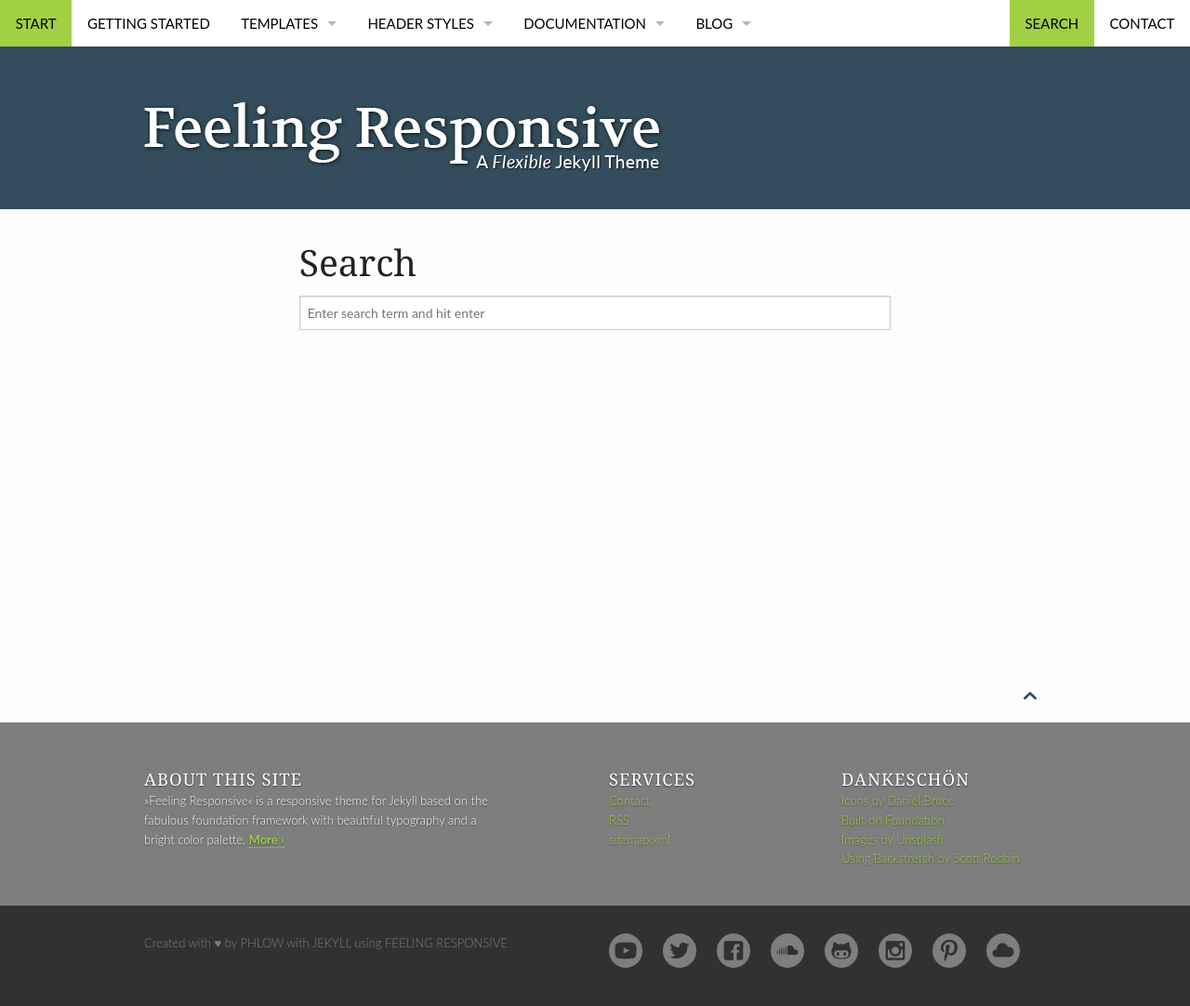
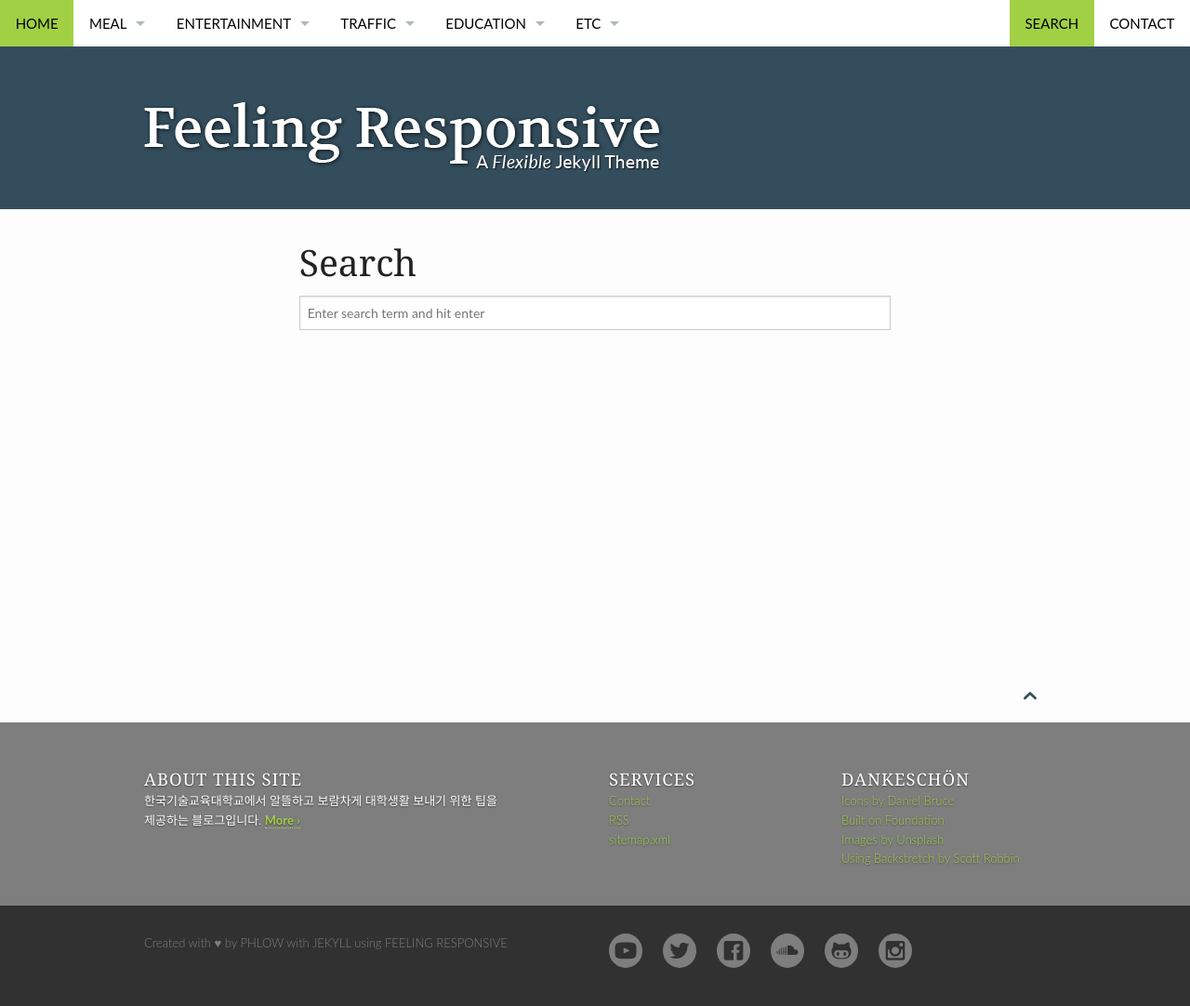
Before and after one commit to koreadongwoo/kknn8.github.com, a Jekyll site: the page built from pages/search.md, in a window 1280 px wide. Shown: the whole page at 93% size. Built offline with Jekyll 4.4.1, drawn with Linux system fonts in a browser that asks for light colours.

Commit message:
first_mdofied

```diff
--- a/_config.yml
+++ b/_config.yml
@@ -8,21 +8,21 @@
 #                                                 /____/
 #
 # Title of your website
-title: "Feeling Responsive"
+title: "Well-Surviving In Koreatech"
 
 
 # The slogan describes your website and is used on homepage in <title> and other important places
-slogan: "A Flexible Theme for Jekyll"
+slogan: "알뜰하게 살아보자"
 
 
 # The description is used on homepage and in the footer to quickly describe your website. Use a maximum of 150 characters for SEO-purposes.
-description: "»Feeling Responsive« is a responsive theme for Jekyll based on the fabulous foundation framework with beautiful typography and a bright color palette."
+description: "한국기술교육대학교에서 알뜰하고 보람차게 대학생활 보내기 위한 팁을 제공하는 블로그입니다."
 
 
 # This URL is the main adresse. Don't include a slash at the end.
 #
-url: "https://phlow.github.io/feeling-responsive"
-baseurl: ""
+url: "https://kknn8.github.io"
+baseurl: "https://github.com/kknn8/kknn8.github.com"
 
 # This is for the editing function in _/includes/improve_content.html
 # Leave it empty if your site is not on GitHub/GitHub Pages
--- a/_data/authors.yml
+++ b/_data/authors.yml
@@ -5,5 +5,5 @@
 #
 # Ressource › http://blog.sorryapp.com/blogging-with-jekyll/2014/02/06/adding-authors-to-your-jekyll-site.html
 your_author_name:
-    name: "Moritz »mo.« Sauer"
-    url: http://mo.phlow.de/
+    name: "2분반 8조"
+    url: https://github.com/kknn8
--- a/_data/navigation.yml
+++ b/_data/navigation.yml
@@ -1,74 +1,73 @@
-- title: Start
+- title: Home
   url: "/"
   side: left
 
-- title: Getting Started
-  url: "/getting-started/"
-  side: left
-
-- title: "Templates"
-  url: "/design/"
+- title: Meal
+  url: "/meal/"
   side: left
   dropdown:
-  - title: "Grid & Colors"
-    url: "/design/grid/"
-  - title: "Typography"
-    url: "/design/typography/"
-  - title: "Page/Post"
-    url: "/design/page/"
-  - title: "Post-Left-Sidebar"
-    url: "/design/post-left-sidebar/"
-  - title: "Post-Right-Sidebar"
-    url: "/design/post-right-sidebar/"
-  - title: "Page Full-Width"
-    url: "/design/page-fullwidth/"
-  - title: "Blog-Page"
-    url: "/blog/"
-  - title: "Video"
-    url: "/design/video/"
-  - title: "Gallery"
-    url: "/design/gallery/"
-  - title: "Portfolio"
-    url: "/design/portfolio/"
+  - title: "교내"
+    url: "/meal/campus/"
+  - title: "교외"
+    url: "/meal/outside/"
 
-- title: "Header Styles"
-  url: "/headers/"
+- title: "Entertainment"
+  url: "/entertainment/"
   side: left
   dropdown:
-  - title: "Header with Full-Width-Image"
-    url: "/design/header-full-width-image/"
-  - title: "Header with Image and Pattern"
-    url: "/design/header-image-pattern/"
-  - title: "Header with image and color"
-    url: "/design/header-image-color/"
-  - title: "Header Only With Logo"
-    url: "/design/header-logo-only/"
-  - title: "Header With Text"
-    url: "/design/header-with-text/"
-  - title: "No Header"
-    url: "/design/no-header/"
-  - title: "No Header but Image"
-    url: "/design/no-header-but-image/"
+  - title: "미디어실"
+    url: "/entertainment/media/"
+  - title: "총학문화행사"
+    url: "/entertainment/council/"
+  - title: "생활관자치회"
+    url: "/entertainment/domitory/"
+  - title: "인문학여행"
+    url: "/entertainment/humanity/"
 
-- title: Documentation
-  url: "/documentation/"
+- title: "Traffic"
+  url: "/traffic/"
   side: left
   dropdown:
-  - title: Documentation
-    url: "/documentation/"
-  - title: "Changelog"
-    url: "/changelog/"
-  - title: "Roadmap"
-    url: "/roadmap/"
+  - title: "셔틀&캐시비할인"
+    url: "/traffic/shuttle/"
+  - title: "산업기사&토익차량"
+    url: "/traffic/exam/"
+  - title: "예비군 차량"
+    url: "/traffic/army/"
 
-- title: Blog
-  url: "/blog/"
+- title: Education
+  url: "/education/"
   side: left
   dropdown:
-  - title: Blog
-    url: "/blog/"
-  - title: "Blog Archive"
-    url: "/blog/archive/"
+  - title: "GEC어학강좌"
+    url: "/education/gec/"
+  - title: "FreeTalking&WritingClinic"
+    url: "/education/english/"
+  - title: "예방교육"
+    url: "/education/pre/"
+  - title: "무료모의토익"
+    url: "/education/toeic/"
+  - title: "POBU"
+    url: "/education/pobu/"
+
+- title: ETC
+  url: "/etc/"
+  side: left
+  dropdown:
+  - title: BodyChangeProject
+    url: "/etc/body/"
+  - title: "S.라운지"
+    url: "/etc/srounge/"
+  - title: "금연프로그램"
+    url: "/etc/nonsmoke/"
+  - title: "교내인증소프트웨어"
+    url: "/etc/software/"
+  - title: "종합검진"
+    url: "/etc/health/"
+  - title: "우정여행"
+    url: "/etc/travel/"
+  - title: "독서대회"
+    url: "/etc/bookcontest/"
 
 - title: "Search"
   url: "/search/"
```
Also changed, not shown: _data/socialmedia.yml (+15 -20 lines).
